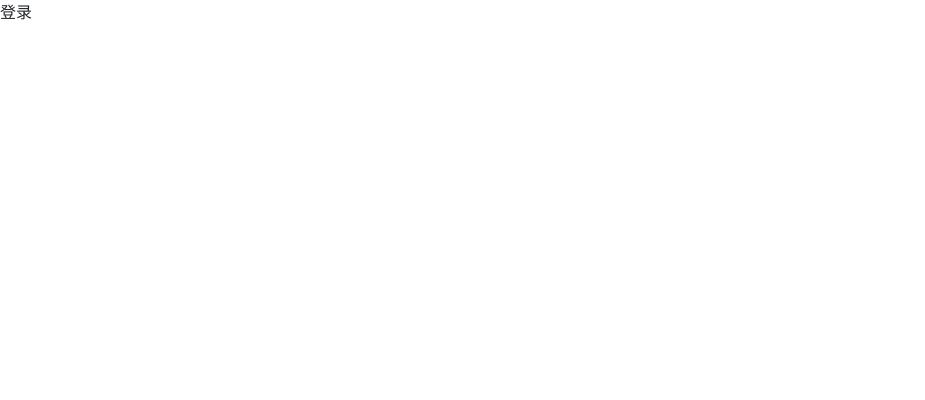
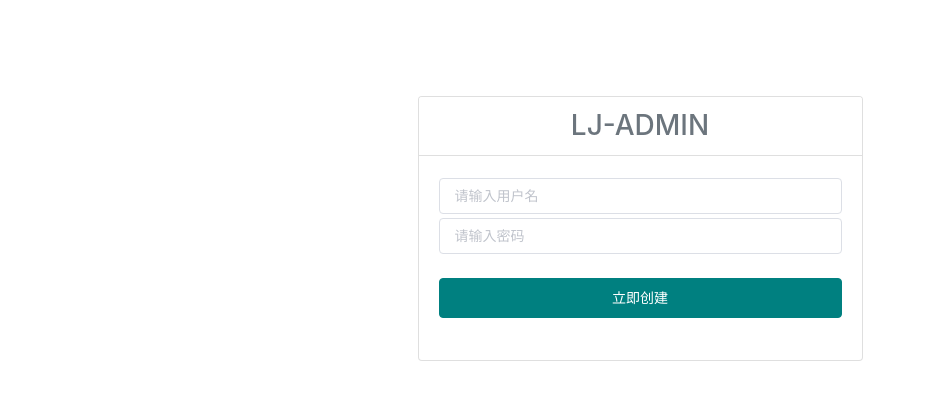
Before and after one commit to chenliupeng96/ljadmin, a Vue app: page /#/login in a window 1280 px wide. Shown: the top 400 px of the page, without its empty margins (0-925 px from the left). Built offline with nearby package versions, Linux system fonts and the light colour scheme.

Commit message:
登录UI界面构建

```diff
--- a/src/views/login/index.vue
+++ b/src/views/login/index.vue
@@ -1,12 +1,41 @@
 <template>
   <div>
-    登录
+    <div class="container">
+      <div class="row">
+        <!-- 12 -->
+        <div class="col-12 col-sm-9 col-md-7 col-lg-5 m-auto pt-5" style="height:500px;">
+          <div class="card mt-5">
+            <div class="card-header bg-white">
+              <h3 class="text-center mb-0 text-secondary">LJ-ADMIN</h3>
+            </div>
+            <div class="card-body">
+              <el-form ref="form" :model="form">
+                <el-form-item>
+                  <el-input v-model="form.username" size="medium" placeholder="请输入用户名"></el-input>
+                  <el-input v-model="form.password" size="medium" placeholder="请输入密码" type="password"></el-input>
+                </el-form-item>
+                <el-form-item>
+                  <el-button type="primary" class="w-100">立即创建</el-button>
+                </el-form-item>
+              </el-form>
+            </div>
+          </div>
+        </div>
+      </div>
+    </div>
   </div>
 </template>
 
 <script>
   export default {
-
+    data(){
+      return{
+        form:{
+          username:'',
+          password:''
+        }
+      }
+    }
   }
 </script>
 
```
